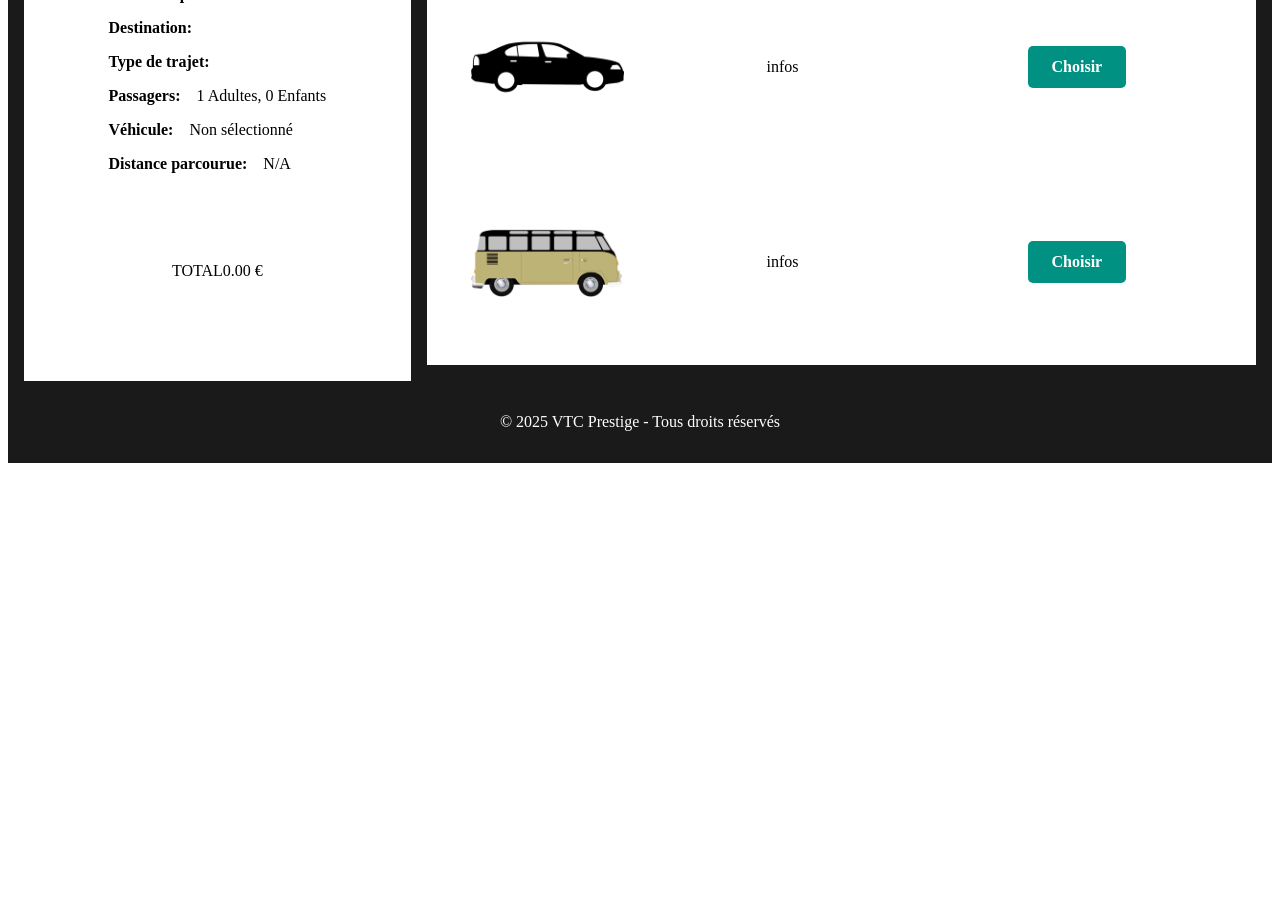
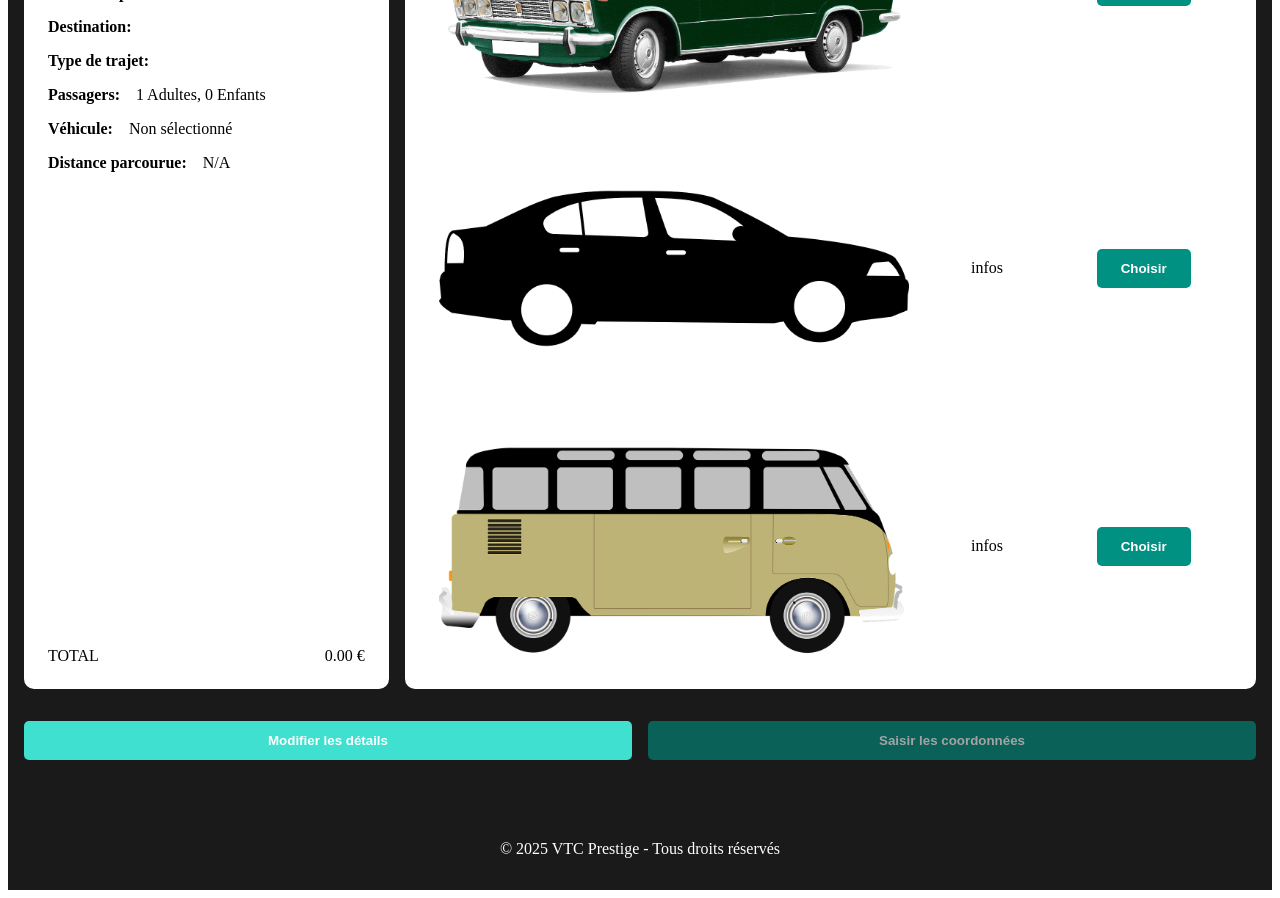
Before and after one commit to nivorako/VTC, a React (Vite) app: page /bookingCar in a window 1280 px wide. Shown: the part 380-1278 px from the top of the page. Before the commit the page ends 851 px from the top, so only its background shows below. Built offline with nearby package versions, Linux system fonts and the light colour scheme.

Commit message:
create usercontact page

```diff
--- a/src/components/BookingCarDetails.tsx
+++ b/src/components/BookingCarDetails.tsx
@@ -6,23 +6,29 @@ interface BookingCarDetailsProps {
   distance: string;
 }
 
-const BookingDetailsContainer = styled.div`
-    width: 30%;
-    height: 600px;
+const DetailsWrapper = styled.div`
+    width: 100%;
+    height: 100%; /* Prend toute la hauteur de son parent */
     display: flex;
     flex-direction: column;
-    justify-content: center;
-    align-items: center;
     background: white;
-    padding: 1rem;
+    padding: 1.5rem;
+    border-radius: 10px; /* Coins arrondis */
+    box-sizing: border-box;
+
+    h2 {
+        text-align: center;
+        margin-top: 0;
+        margin-bottom: 1.5rem;
+    }
+
     @media (max-width: 768px) {
-        width: 100%;
-        height: 40vh;
-        min-height: 40vh;
+        height: auto; /* La hauteur s'adapte au contenu */
+    }
 `;
 
 const DetailsSection = styled.div`
-  margin-bottom: 1.5rem;
+  flex-grow: 1; /* Permet à cette section de prendre l'espace disponible */
 `;
 
 const DetailItem = styled.div`
@@ -69,7 +75,7 @@ const BookingCarDetails: React.FC<BookingCarDetailsProps> = ({ bookingInfo, dist
   console.log("Bookinginfo", bookingInfo);
 
         return (
-        <BookingDetailsContainer>
+        <DetailsWrapper>
           <h2>Détails de la Réservation</h2>
 
           <DetailsSection>
@@ -118,7 +124,7 @@ const BookingCarDetails: React.FC<BookingCarDetailsProps> = ({ bookingInfo, dist
               <span>TOTAL</span>
               <span>{totalPrice.toFixed(2)} €</span>
         </PriceSection>
-        </BookingDetailsContainer>
+        </DetailsWrapper>
     );
 };
 
--- a/src/pages/BookingCar.tsx
+++ b/src/pages/BookingCar.tsx
@@ -1,5 +1,5 @@
 import { useState, useEffect } from "react";
-import { useLocation } from "react-router-dom";
+import { useLocation, Link } from "react-router-dom";
 import styled from "styled-components";
 import { theme } from "../styles/theme";
 import { Button } from "../components/Button";
@@ -50,21 +50,22 @@ export default function BookingCar() {
 
     return (
         <Section>
-            <h1 style={{color: "white"}}>RESERVEZ UN VTC MAINTENANT</h1>
+            <StyledH1>RESERVEZ UN VTC MAINTENANT</StyledH1>
             <BookingCarContainer>
-                <BookingCarDetails
-                    bookingInfo={formValues}
-                    distance={distance}
-                />
+                <BookingCarDetailsContainer>
+                    <BookingCarDetails
+                        bookingInfo={formValues}
+                        distance={distance}
+                    />
+                </BookingCarDetailsContainer>
                 <CarChoices>
-                    <Car style={{border: selectedCar === "berline" ? `20px solid ${theme.colors.primaryDark}` : "none"}}>
+                    <Car style={{border: selectedCar === "berline" ? `2px solid ${theme.colors.primaryDark}` : "2px solid transparent"}}>
                         <CarImage src={Berline} alt="berline" />
                         <CarInfos>
                             Infos
                         </CarInfos>
                         <CarChoice>
                             <Button
-                                to="/bookingCar"
                                 variant="primary"
                                 size="medium"
                                 onClick={() => {handleSelectCar("berline")}}
@@ -73,14 +74,13 @@ export default function BookingCar() {
                             </Button>
                         </CarChoice>
                     </Car>
-                    <Car style={{border: selectedCar === "berlineLux" ? `20px solid ${theme.colors.primaryDark}` : "none"}}>
+                    <Car style={{border: selectedCar === "berlineLux" ? `2px solid ${theme.colors.primaryDark}` : "2px solid transparent"}}>
                         <CarImage src={BerlineLux} alt="berlineLux" />
                         <CarInfos>
                             infos
                         </CarInfos>
                         <CarChoice>
                             <Button
-                                to="/bookingCar"
                                 variant="primary"
                                 size="medium"
                                 onClick={() => {handleSelectCar("berlineLux")}}
@@ -89,14 +89,13 @@ export default function BookingCar() {
                             </Button>
                         </CarChoice>
                     </Car>
-                    <Car style={{border: selectedCar === "van" ? `20px solid ${theme.colors.primaryDark}` : "none"}}>
+                    <Car style={{border: selectedCar === "van" ? `2px solid ${theme.colors.primaryDark}` : "2px solid transparent"}}>
                         <CarImage src={Van} alt="van" />
                         <CarInfos>
                             infos
                         </CarInfos>
                         <CarChoice>
                             <Button
-                                to="/bookingCar"
                                 variant="primary"
                                 size="medium"
                                 onClick={() => {handleSelectCar("van")}}
@@ -105,56 +104,93 @@ export default function BookingCar() {
                             </Button>
                         </CarChoice>
                     </Car>
-
                 </CarChoices>
             </BookingCarContainer>
-
+            <ButtonsContainer>
+                <Link to="/booking" state={{ bookingDetails: formValues, distance }}>
+                    <Button variant="secondary" size="medium">
+                        Modifier les détails
+                    </Button>
+                </Link>
+                <Link to="/user-contact" state={{ bookingDetails: formValues, distance }}>
+                    <Button variant="primary" size="medium" disabled={!selectedCar}>
+                        Saisir les coordonnées
+                    </Button>
+                </Link>
+            </ButtonsContainer>
         </Section>
     )
 }
+
+const StyledH1 = styled.h1`
+    color: white;
+    margin-top: 100px; /* Similaire au H2 de Booking.tsx */
+    margin-bottom: 2rem; /* Espace sous le titre */
+    z-index: 2;
+    text-align: center;
+    @media (max-width: 480px) {
+        margin-top: 100px; /* Ajustement pour les très petits écrans */
+        font-size: 1.5rem; /* Ajustement de la taille pour mobile */
+    }
+`;
 
 const Section = styled.section`
     width: 100%;
     max-width: 1440px;
     box-sizing: border-box;
-    height: 100%;
+    min-height: 100vh; /* Assure que la section prend au moins toute la hauteur de la vue */
     display: flex;
-    justify-content: center;
+    /* justify-content: center; Retiré pour permettre au titre d'être en haut */
     flex-direction: column;
     align-items: center;
-    padding: 0 1rem;
+    padding: 0 1rem 2rem; /* Ajout de padding en bas */
     background: ${theme.colors.background};
+    position: relative; /* Pour le z-index du titre si besoin */
+
+    /* Similaire au ::before de Booking.tsx pour l'overlay si nécessaire */
+    /* &::before {
+        content: '';
+        position: absolute;
+        top: 0;
+        left: 0;
+        right: 0;
+        bottom: 0;
+        background: rgba(0, 0, 0, 0.5);
+        z-index: 1;
+  } */
 `
 
 const BookingCarContainer = styled.div`
     width: 100%;
-    height: 100%;
     display: flex;
     justify-content: center;
-    align-items: center;
+    align-items: stretch; /* Modified */
     gap: 1rem;
+    flex: 1;
+    min-height: 0; /* Prevents flexbox overflow */
+    margin-bottom: 1rem;
     @media (max-width: 768px) {
         flex-direction: column;
-        height: 90%;
+        /* Le gap est remplacé par une marge sur CarChoices pour un meilleur contrôle */
     }
 `
 
-// const BookingCarDetails = styled.div`
-//     width: 30%;
-//     height: 600px;
-//     display: flex;
-//     justify-content: center;
-//     align-items: center;
-//     background: white;
-//     @media (max-width: 768px) {
-//         width: 100%;
-//         height: 40vh;
-//         min-height: 200px;
-//     }
-// `
+const BookingCarDetailsContainer = styled.div`
+    width: 30%;
+    display: flex;
+    flex-direction: column;
+
+    @media (max-width: 1024px) {
+        width: 40%;
+    }
+    @media (max-width: 768px) {
+        width: 100%;
+        order: 2;
+    }
+`
+
 const CarChoices = styled.div`
     width: 70%;
-    height: 600px;
     display: flex;
     justify-content: center;
     flex-direction: column;
@@ -163,15 +199,45 @@ const CarChoices = styled.div`
     background: white;
     padding: 1rem;
     box-sizing: border-box;
-    overflow: hidden; // Pour éviter le débordement
+    border-radius: 10px;
+
     @media (max-width: 1024px) {
-
+        width: 60%;
     }
     @media (max-width: 768px) {
-        height: 50vh;
         width: 100%;
-        min-height: 250px;    }
+        order: 1;
+        margin-bottom: 1rem; /* Ajout d'une marge pour l'espacement */
+    }
 `
+const ButtonsContainer = styled.div`
+    display: flex;
+    justify-content: space-between;
+    width: 100%;
+    padding: 1rem 0;
+    gap: 1rem;
+
+    a {
+        text-decoration: none;
+        flex: 1;
+        display: flex;
+    }
+
+    button {
+        width: 100%;
+    }
+
+    @media (max-width: 768px) {
+        flex-direction: column;
+        align-items: center;
+
+        & > a {
+            width: 100%;
+            max-width: 400px;
+        }
+    }
+`
+
 const Car = styled.div`
     width: 100%;
     flex: 1 1 auto; // Permet à chaque Car de prendre autant d'espace que possible
@@ -183,44 +249,35 @@ const Car = styled.div`
     padding: 1rem;
     box-sizing: border-box;
     overflow: hidden; // Pour éviter le débordement
+    transition: border-color 0.3s ease;
 
     @media (max-width: 768px) {
-        height: 16.66%; /* 50vh / 3 = 16.66% */
-        min-height: 83px;
+        min-height: 120px;
     }
 `
 
 const CarImage = styled.img`
     width: 60%;
-    height: 50%;
+    height: 100%;
     object-fit: contain;
-    max-width: 100%;
-    display: block;
-    margin: 0 auto;
     @media (max-width: 1024px) {
-        width: 70%; /* Un peu plus grand au-dessus de 1024px */
-        height: 60%;
+        width: 50%;
     }
     @media (max-width: 768px) {
-        width: 90%; /* Un peu plus grand sur mobile */
-        height: 60%;
+        width: 40%;
     }
 `
 
 const CarInfos = styled.div`
-    width: 100%;
+    width: 20%;
     height: 100%;
     display: flex;
     justify-content: center;
     align-items: center;
-
-    @media (max-width: 768px) {
-
-    }
 `
 
 const CarChoice = styled.div`
-    width: 100%;
+    width: 20%;
     height: 100%;
     display: flex;
     justify-content: center;
--- /dev/null
+++ b/src/pages/UserContact.tsx
@@ -0,0 +1,157 @@
+import { useState } from 'react';
+import { useLocation, useNavigate } from 'react-router-dom';
+import styled from 'styled-components';
+import BookingCarDetails from '../components/BookingCarDetails';
+import { Button } from '../components/Button';
+import { theme } from '../styles/theme';
+import type { BookingInfo } from '../types/booking';
+
+export default function UserContact() {
+    const location = useLocation();
+    const navigate = useNavigate();
+    const { bookingDetails, distance } = location.state as { bookingDetails: BookingInfo, distance: string };
+
+    const [contactInfo, setContactInfo] = useState({
+        firstName: '',
+        lastName: '',
+        email: '',
+        phone: '',
+    });
+
+    const handleChange = (e: React.ChangeEvent<HTMLInputElement>) => {
+        const { name, value } = e.target;
+        setContactInfo(prev => ({ ...prev, [name]: value }));
+    };
+
+    const handleSubmit = (e: React.FormEvent) => {
+        e.preventDefault();
+        // Logique de soumission finale
+        console.log('Booking confirmed:', { bookingDetails, contactInfo });
+        alert('Votre réservation est confirmée !');
+        navigate('/'); // Redirige vers la page d'accueil après confirmation
+    };
+
+    return (
+        <Section>
+            <h1 style={{ color: 'white' }}>VOS COORDONNÉES</h1>
+            <Container>
+                <BookingCarDetailsContainer>
+                    <BookingCarDetails bookingInfo={bookingDetails} distance={distance} />
+                </BookingCarDetailsContainer>
+                <ContactFormContainer>
+                    <Form onSubmit={handleSubmit}>
+                        <InputGroup>
+                            <Label htmlFor="firstName">Prénom</Label>
+                            <Input type="text" id="firstName" name="firstName" value={contactInfo.firstName} onChange={handleChange} required />
+                        </InputGroup>
+                        <InputGroup>
+                            <Label htmlFor="lastName">Nom</Label>
+                            <Input type="text" id="lastName" name="lastName" value={contactInfo.lastName} onChange={handleChange} required />
+                        </InputGroup>
+                        <InputGroup>
+                            <Label htmlFor="email">Email</Label>
+                            <Input type="email" id="email" name="email" value={contactInfo.email} onChange={handleChange} required />
+                        </InputGroup>
+                        <InputGroup>
+                            <Label htmlFor="phone">Téléphone</Label>
+                            <Input type="tel" id="phone" name="phone" value={contactInfo.phone} onChange={handleChange} required />
+                        </InputGroup>
+                        <Button variant="primary" size="large" type="submit">
+                            Confirmer la réservation
+                        </Button>
+                    </Form>
+                </ContactFormContainer>
+            </Container>
+        </Section>
+    );
+}
+
+const Section = styled.section`
+    width: 100%;
+    max-width: 1440px;
+    box-sizing: border-box;
+    min-height: 100vh;
+    display: flex;
+    justify-content: center;
+    flex-direction: column;
+    align-items: center;
+    padding: 1rem;
+    background: ${theme.colors.background};
+`;
+
+const Container = styled.div`
+    width: 100%;
+    display: flex;
+    justify-content: center;
+    align-items: stretch;
+    gap: 1rem;
+    flex: 1;
+
+    @media (max-width: 768px) {
+        flex-direction: column;
+    }
+`;
+
+const BookingCarDetailsContainer = styled.div`
+    width: 30%;
+    display: flex;
+    flex-direction: column;
+
+    & > div {
+        height: 100%; // Assure que BookingCarDetails prend toute la hauteur
+    }
+
+    @media (max-width: 1024px) {
+        width: 40%;
+    }
+
+    @media (max-width: 768px) {
+        width: 100%;
+    }
+`;
+
+const ContactFormContainer = styled.div`
+    width: 70%;
+    background: white;
+    padding: 2rem;
+    border-radius: 10px;
+    box-sizing: border-box;
+
+    @media (max-width: 1024px) {
+        width: 60%;
+    }
+
+    @media (max-width: 768px) {
+        width: 100%;
+    }
+`;
+
+const Form = styled.form`
+    display: flex;
+    flex-direction: column;
+    gap: 1.5rem;
+    height: 100%;
+`;
+
+const InputGroup = styled.div`
+    display: flex;
+    flex-direction: column;
+    gap: 0.5rem;
+`;
+
+const Label = styled.label`
+    font-weight: bold;
+    color: ${theme.colors.text};
+`;
+
+const Input = styled.input`
+    padding: 0.75rem;
+    border: 1px solid ${theme.colors.text};
+    border-radius: 5px;
+    font-size: 1rem;
+
+    &:focus {
+        outline: none;
+        border-color: ${theme.colors.primary};
+    }
+`;
```
Also changed, not shown: src/router/index.tsx (+7 -2 lines). Lines whose indentation alone changed are shown as unchanged.
